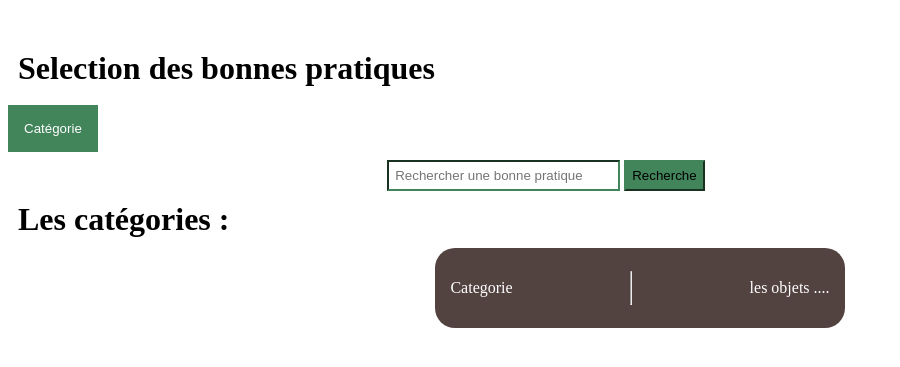
After one commit to HugoDELCROIX/EcoConception, a PHP site: page /acceuil.html in a window 1280 px wide. The commit adds this page. Shown: the top 367 px of the page, without its empty margins (0-900 px from the left). Run offline with PHP 8.4, Linux system fonts and the light colour scheme.

Commit message:
modif page acceuil

```diff
--- /dev/null
+++ b/client/acceuil.css
@@ -0,0 +1,100 @@
+.categorie {
+    background-color: #42855B;
+    color: white;
+    padding: 16px;
+    border: none;
+  }
+
+  .deroulant {
+    position: relative;
+    display: inline-block;
+  }
+
+  .menu {
+    display: none;
+    position: absolute;
+    background-color: #f1f1f1;
+    min-width: 160px;
+    box-shadow: 0px 8px 16px 0px rgba(0,0,0,0.2);
+    z-index: 1;
+  }
+
+  .menu a {
+    color: black;
+    padding: 12px 16px;
+    text-decoration: none;
+    display: block;
+  }
+
+  .menu a:hover {background-color: #ddd;}
+
+  .deroulant:hover .menu {display: block;}
+
+  .deroulant:hover .categorie {background-color: #3e8e41;}
+
+
+
+
+input[type=text]{
+  padding: 6px;
+  margin-top: 8px;
+  border-color: #42855B;
+  float: center;
+}
+
+form{
+  float: center;
+}
+
+.barre{
+  width: 40%;
+  margin: auto;
+  border-color: #42855B;
+}
+
+button{
+  float: center;
+  padding: 6px;
+  margin-top: 8px;
+  margin-right: 16px;
+  background: #42855B;
+  border-color: #42855B;
+  cursor: pointer;
+}
+
+
+.clique {
+	width: 25%;
+	margin : 2% 2%;
+    position: relative;
+    display:flex;
+	justify-content: center;
+	flex-wrap : wrap;
+}
+
+h1{
+  margin: 10px;
+  text-align: left;
+}
+
+p{
+  color: white;
+}
+
+#cat {
+	display:flex;
+	justify-content: center;
+	flex-wrap : wrap;
+}
+
+
+
+.clique{
+  width: 30%;
+	height: 30%;
+	border: none 1px;
+	border-radius: 20px;
+	background: #534340;
+ 	margin : 0px 15px 15px ;
+	padding : 15px ;
+}
--- /dev/null
+++ b/client/acceuil.html
@@ -0,0 +1,49 @@
+<!DOCTYPE html>
+<html lang="en">
+<head>
+    <meta charset="UTF-8">
+    <meta http-equiv="X-UA-Compatible" content="IE=edge">
+    <meta name="viewport" content="width=device-width, initial-scale=1.0">
+    <link rel="stylesheet" type="text/css" href="acceuil.css">
+    <link rel="stylesheet" href="sty.css">
+    <title>Selection des bonnes pratiques</title>
+</head>
+<body>
+    <header>
+        <p>Design4Green - Équipe 2</p>
+
+        <h1>Selection des bonnes pratiques</h1>
+    </header>
+    <section class="recherche">
+        <div class="deroulant">
+            <button class="categorie">Catégorie</button>
+            <div class="menu">
+            <a href="#">Cat 1</a>
+            <a href="#">Cat 2</a>
+            <a href="#">Cat 3</a>
+            </div>
+        </div>
+        <div class="barre">
+            <form action="#">
+                        <input type="text" placeholder="Rechercher une bonne pratique" name="search" size="25px">
+                        <button type="submit" class="barre-search" >Recherche</button>
+            </form>
+        </div>
+
+
+    </section>
+    <h1> Les catégories : </h1>
+    <section id="cat">
+        <div class="clique">
+            <p>Categorie </p>
+
+            <hr >
+
+            <p>les objets ....</p>
+
+
+        </div>
+
+    </section>
+</body>
+</html>
--- a/client/css/style.css
+++ b/client/css/style.css
@@ -1,4 +1,6 @@
-*{
+@import url('import "@fontsource/montserrat"');
+
+* {
     margin: 0;
     padding: 0;
 }
```
